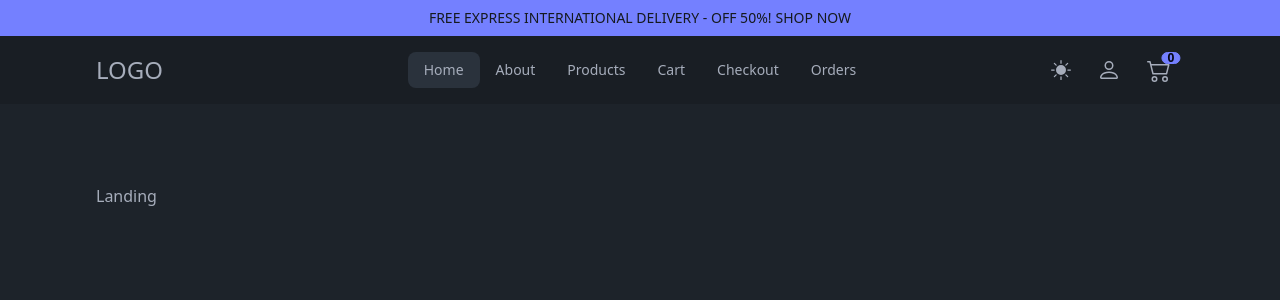
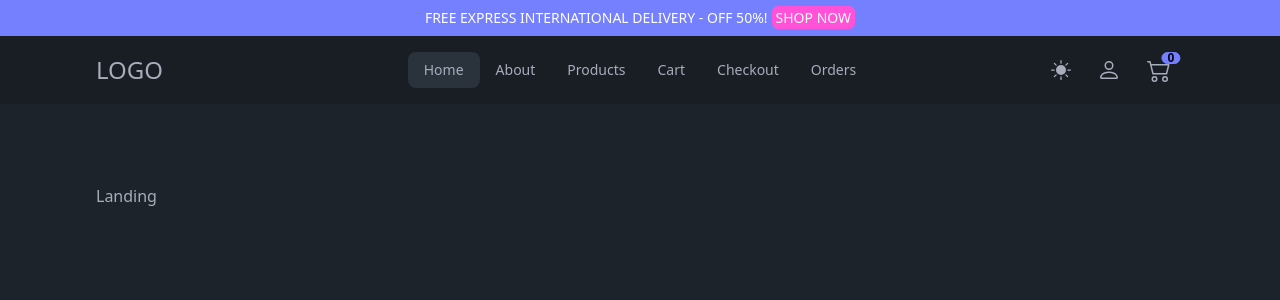
Before and after one commit to akaBaytar/comfy-store, a React (Vite) app: page / in a window 1280 px wide. Shown: the top 300 px of the page. Built offline with nearby package versions, Linux system fonts and the light colour scheme.

Commit message:
global notification tweaks

```diff
--- a/src/components/Header.jsx
+++ b/src/components/Header.jsx
@@ -5,11 +5,11 @@ const Header = () => {
   return (
     <header>
       <div className='py-2 text-xs sm:text-sm text-center text-base-300 bg-primary'>
-        <p className='text-balance'>
+        <p className='text-balance text-white'>
           FREE EXPRESS INTERNATIONAL DELIVERY - OFF 50%!
           <Link
             to='/products'
-            className='link link-hover text-xs sm:text-sm ml-1'>
+            className='text-xs sm:text-sm ml-1 px-1 py-0.5 bg-secondary rounded-md'>
             SHOP NOW
           </Link>
         </p>
```
